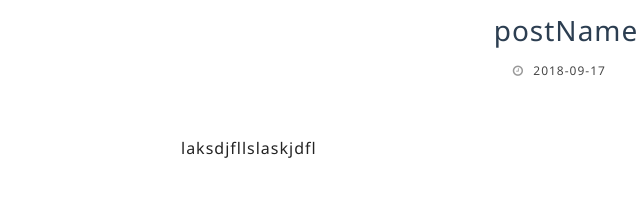
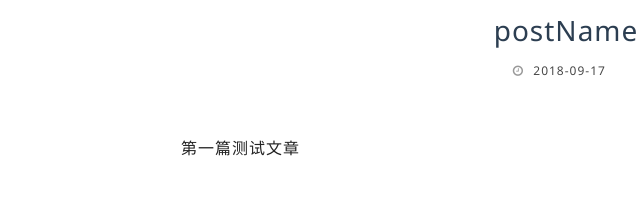
Before and after one commit to V1ntLyn/V1ntLyn.github.io, a plain HTML site: page 2018/09/17/postName/index.html in a window 1280 px wide. Shown: the part 880-1086 px from the top of the page, 54-694 px from the left. Drawn offline with nearby package versions, Linux system fonts and the light colour scheme; no server answers.

Commit message:
Site updated: 2018-09-17 23:20:38

```diff
--- a/2018/09/17/postName/index.html
+++ b/2018/09/17/postName/index.html
@@ -137,7 +137,7 @@
 
 			<div class="am-article-bd">
 				<div class="content">
-					<p>laksdjfllslaskjdfl</p>
+					<p>第一篇测试文章</p>
 
 				</div>
 			</div>
```
Also changed, not shown: index.html (+1 -1 lines).
